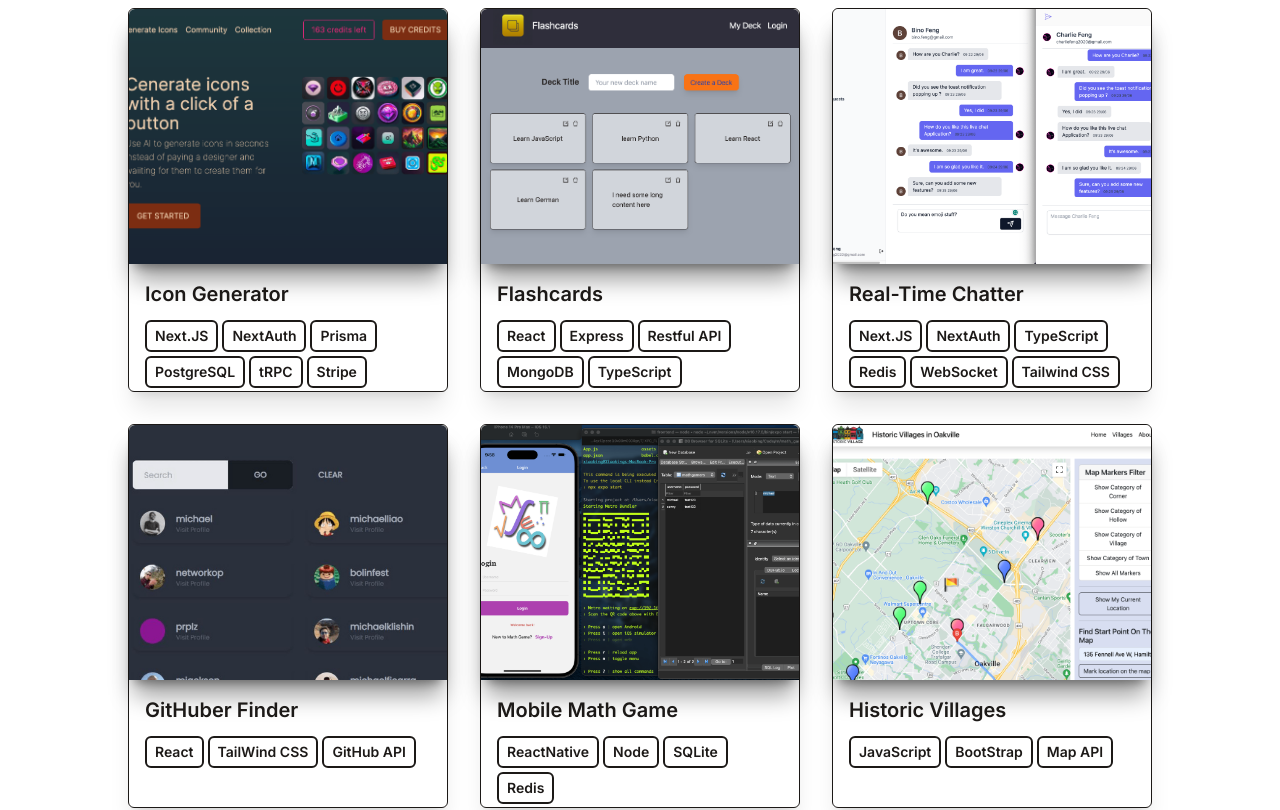
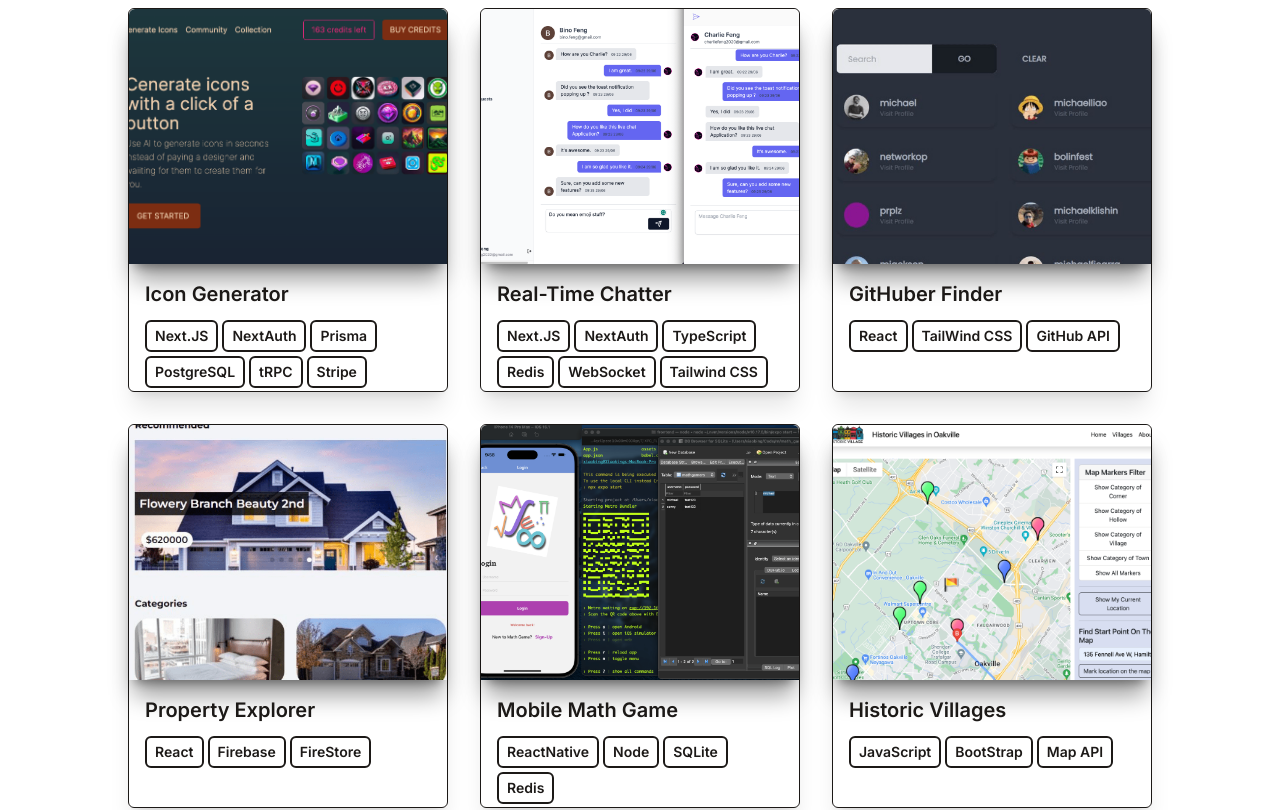
Before and after one commit to lookingforcharlie/portfolio_2023, a React (Vite) app: page / in a window 1280 px wide. Shown: the part 880-1690 px from the top of the page. Built offline with nearby package versions, Linux system fonts and the light colour scheme.

Commit message:
modified project

```diff
--- a/src/data/portfolio.js
+++ b/src/data/portfolio.js
@@ -7,14 +7,14 @@ export default [
     linkGit: 'https://github.com/lookingforcharlie/dalle-icon-generator',
     demo: 'https://youtu.be/8SIAU4kHrvM',
   },
-  {
-    title: 'Flashcards',
-    imgUrl: '/assets/flashcards-ss.png',
-    stack: ['React', 'Express', , 'Restful API', 'MongoDB', 'TypeScript'],
-    linkLive: 'https://wdr-flashcards-client.vercel.app/',
-    linkGit: 'https://github.com/lookingforcharlie/wdr-flashcards-server',
-    demo: '#',
-  },
+  // {
+  //   title: 'Flashcards',
+  //   imgUrl: '/assets/flashcards-ss.png',
+  //   stack: ['React', 'Express', , 'Restful API', 'MongoDB', 'TypeScript'],
+  //   linkLive: 'https://wdr-flashcards-client.vercel.app/',
+  //   linkGit: 'https://github.com/lookingforcharlie/wdr-flashcards-server',
+  //   demo: '#',
+  // },
   {
     title: 'Real-Time Chatter',
     imgUrl: '/assets/chatter.png',
@@ -38,14 +38,14 @@ export default [
     linkGit: 'https://github.com/lookingforcharlie/new-github-finder',
     demo: '#',
   },
-  // {
-  //   title: 'Property Explorer',
-  //   imgUrl: '/assets/property530.png',
-  //   stack: ['React', 'Firebase', 'FireStore'],
-  //   linkLive: 'https://property-marketplace-jade.vercel.app/',
-  //   linkGit: 'https://github.com/lookingforcharlie/house-marketplace',
-  //   demo: '#',
-  // },
+  {
+    title: 'Property Explorer',
+    imgUrl: '/assets/property530.png',
+    stack: ['React', 'Firebase', 'FireStore'],
+    linkLive: 'https://property-marketplace-jade.vercel.app/',
+    linkGit: 'https://github.com/lookingforcharlie/house-marketplace',
+    demo: '#',
+  },
   {
     title: 'Mobile Math Game',
     imgUrl: '/assets/mathGame.png',
```
